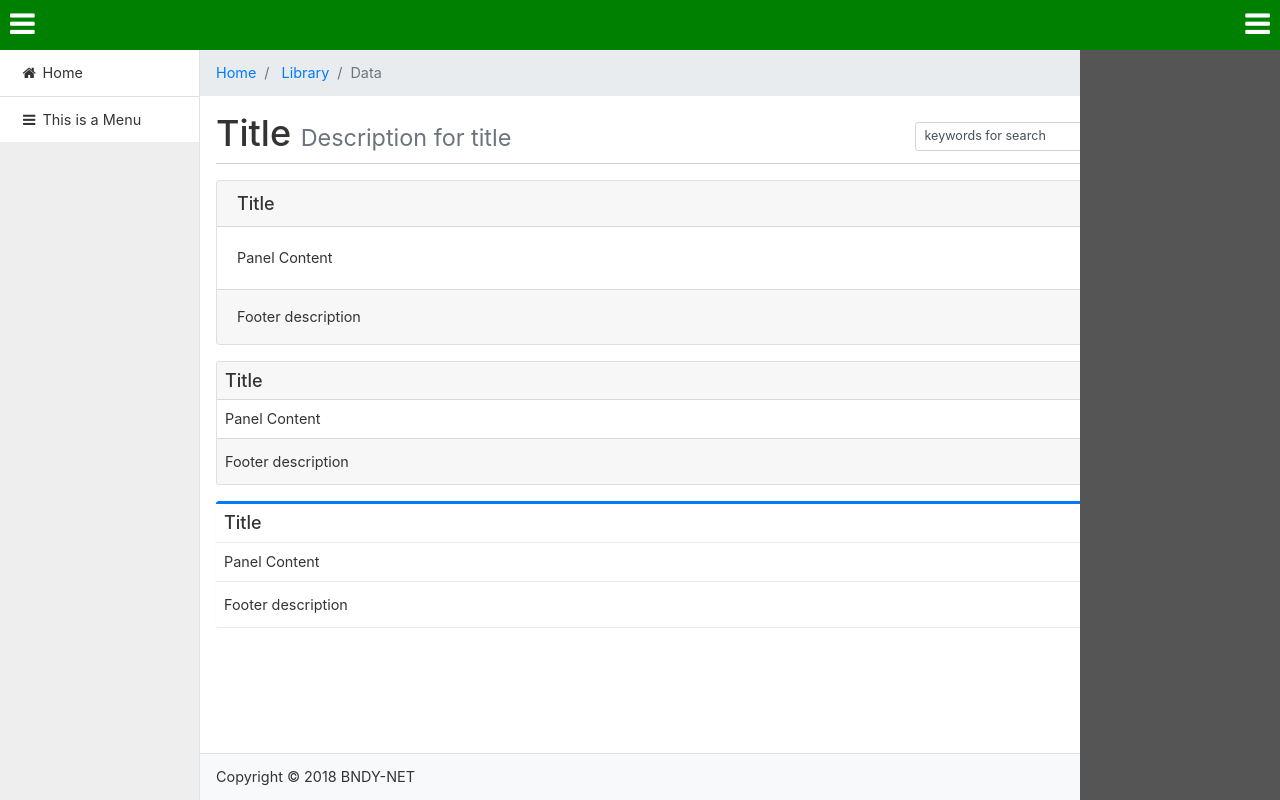
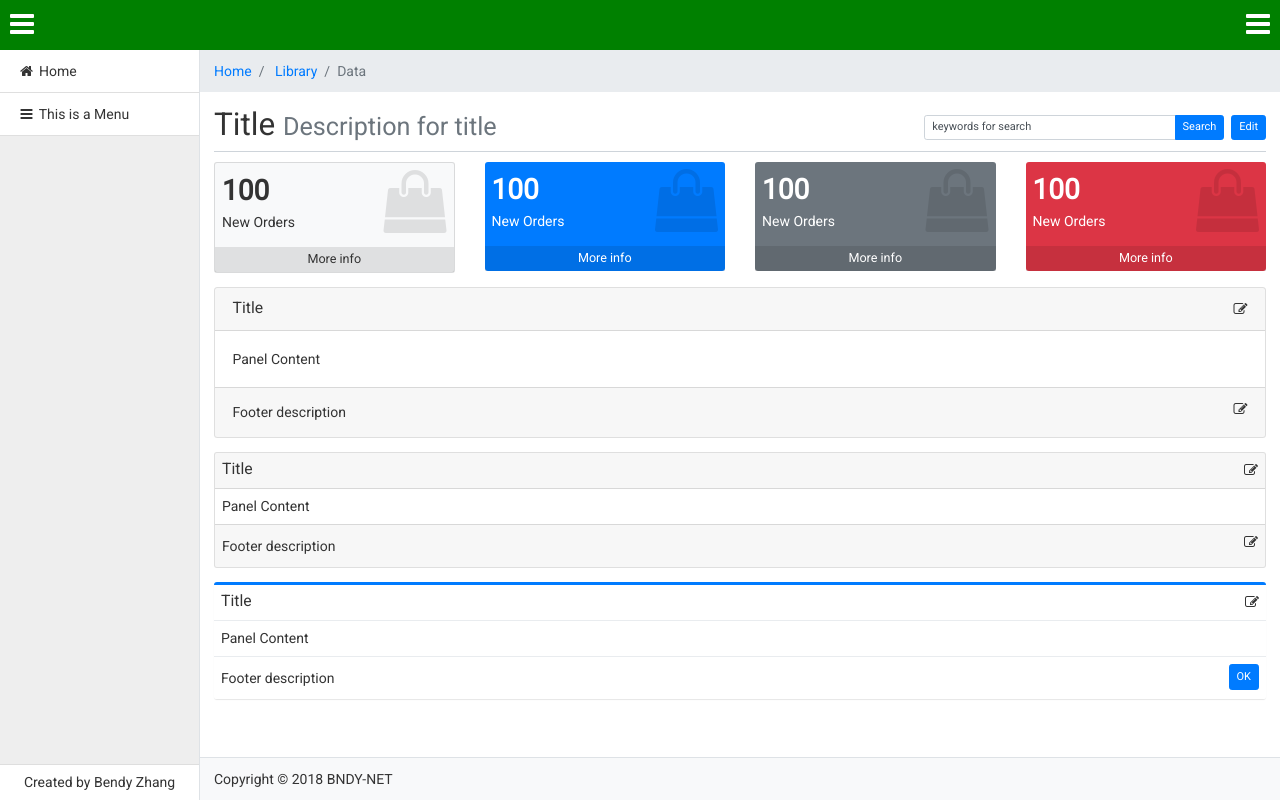
Before and after one commit to bndynet/bbootstrap, a website: page docs/layout-admin.html in a window 1280 px wide. Drawn offline with Linux system fonts and the light colour scheme.

Commit message:
bugfix for layout

```diff
--- a/docs/layout-admin.html
+++ b/docs/layout-admin.html
@@ -55,6 +55,9 @@
                 </span>
             </a>
         </nav>
+        <footer class="p-2 hidden-mini">
+            Created by Bendy Zhang
+        </footer>
     </div>
     <div class="main">
         <nav aria-label="breadcrumb">
@@ -85,6 +88,64 @@
             </div>
         </div>
         <div class="content-body">
+            <div class="row">
+                <div class="col">
+                    <div class="card card-mini">
+                        <div class="card-header">
+                            100
+                        </div>
+                        <div class="card-body">
+                            New Orders
+                        </div>
+                        <a href="#" class="card-footer">
+                            More info
+                        </a>
+                        <i class="fa fa-shopping-bag card-icon"></i>
+                    </div>
+                </div>
+                <div class="col">
+                    <div class="card card-mini card-primary">
+                        <div class="card-header">
+                            100
+                        </div>
+                        <div class="card-body">
+                            New Orders
+                        </div>
+                        <a class="card-footer">
+                            More info
+                        </a>
+                        <i class="fa fa-shopping-bag card-icon"></i>
+                    </div>
+                </div>
+                <div class="col">
+                    <div class="card card-mini card-secondary">
+                        <div class="card-header">
+                            100
+                        </div>
+                        <div class="card-body">
+                            New Orders
+                        </div>
+                        <a class="card-footer">
+                            More info
+                        </a>
+                        <i class="fa fa-shopping-bag card-icon"></i>
+                    </div>
+                </div>
+                <div class="col">
+                    <div class="card card-mini card-danger">
+                        <div class="card-header">
+                            100
+                        </div>
+                        <div class="card-body">
+                            New Orders
+                        </div>
+                        <a class="card-footer">
+                            More info
+                        </a>
+                        <i class="fa fa-shopping-bag card-icon"></i>
+                    </div>
+                </div>
+            </div>
             <div class="card">
                 <div class="card-header">
                     <h5>Title</h5>
@@ -143,7 +204,7 @@
     <footer>
         Copyright &copy; 2018 BNDY-NET
     </footer>
-    <div class="sidebar-assist"></div>
+    <div class="sidebar-assist hidden"></div>
 </body>
 
 </html>
--- a/src/scss/_alertify.scss
+++ b/src/scss/_alertify.scss
@@ -25,7 +25,7 @@ $border-radius: $border-radius;
     }
     .dialog {
         position: relative;
-        top: 50%;
+        top: 40%;
         transform: translateY(-50%);
         padding: 15px;
         width: 400px;
--- a/src/scss/_card.scss
+++ b/src/scss/_card.scss
@@ -1,6 +1,6 @@
 // bootstrap
 .card {
-    margin-top: 1rem;
+    margin-bottom: 1rem;
 }
 .card-header,
 .card-footer {
@@ -58,3 +58,65 @@
         }
     }
 }
+
+.card.card-mini {
+    border-radius: 3px;
+    background-color: $light;
+
+    .card-header {
+        padding: 0.5rem 0.5rem 0 0.5rem;
+        border: none;
+        font-size: 200%;
+        font-weight: bold;
+        background-color: transparent;
+    }
+
+    .card-body {
+        padding: 0 0.5rem 1rem 0.5rem;
+        border: none;
+        background-color: transparent;
+    }
+
+    .card-footer {
+        display: block;
+        text-align: center;
+        border: none;
+        font-size: 90%;
+        padding: 0.25em;
+        background-color: rgba(0, 0, 0, 0.1);
+    }
+    a.card-footer {
+        color: $body-color;
+        &:hover {
+            background-color: rgba(0, 0, 0, 0.2);
+            text-decoration: none;
+        }
+    }
+
+    .card-icon {
+        font-size: 4.5em;
+        color: rgba(0, 0, 0, 0.1);
+        position: absolute;
+        right: 0.5rem;
+        top: 0.5rem;
+        transition: all 0.5s ease 0s;
+    }
+    &:hover {
+        .card-icon {
+            font-size: 5em;
+        }
+    }
+
+    @each $theme, $color in $theme-colors {
+        &.card-#{$theme} {
+            background-color: $color;
+            border: none;
+            @if ($theme != "light") {
+                color: #ffffff;
+                a.card-footer {
+                    color: #ffffff;
+                }
+            }
+        }
+    }
+}
--- a/src/scss/_common.scss
+++ b/src/scss/_common.scss
@@ -1,9 +1,28 @@
-@mixin animate($name, $duration: 0.5s) {
-    animation-name: $name;
-    animation-duration: $duration;
-    animation-fill-mode: both;
+@import url('https://fonts.googleapis.com/css?family=Roboto');
+
+html,
+body {
+    height: 100%;
+    overflow: hidden;
+    font-family: Roboto, -apple-system, BlinkMacSystemFont, 'Segoe UI', Roboto, Oxygen, Ubuntu, Cantarell, 'Open Sans', 'Helvetica Neue', sans-serif;
+    font-size: 14px;
+}
+
+a {
+    cursor: pointer;
+    text-decoration: none;
 }
 
 .with-shadow {
     box-shadow: 0 1px 1px rgba(0,0,0,0.1);
 }
+
+.text-lg {
+    font-size: 125%;
+}
+.text-sm {
+    font-size: 90%;
+}
+.text-xs {
+    font-size: 80%;
+}
--- a/src/scss/_layout.scss
+++ b/src/scss/_layout.scss
@@ -1,20 +1,10 @@
-@import "common";
+@import "mixins";
 
 $side-width: 260px !default;
 $side-width-sm: 200px !default;
-$side-width-mini: 3.5rem !default;
+$side-width-mini: 48px !default;
 $header-height: 50px !default;
 $transition-duration: 0.5s !default;
-
-html,
-body {
-    height: 100%;
-    overflow: hidden;
-}
-
-a {
-    cursor: pointer;
-}
 
 .layout-one {
     display: grid;
@@ -30,6 +20,14 @@ a {
         width: $side-width;
         height: 100%;
         overflow: auto;
+
+        & > footer,
+        & > .footer {
+            position: absolute;
+            bottom: 0;
+            width: 100%;
+            text-align: center;
+        }
     }
     & > main,
     & > .main {
@@ -98,6 +96,14 @@ a {
         .hidden-mini {
             @include animate(fadeIn, $transition-duration);
         }
+
+        & > footer,
+        & > .footer {
+            position: absolute;
+            bottom: 0;
+            width: 100%;
+            text-align: center;
+        }
     }
 
     & > .side-right,
@@ -111,7 +117,7 @@ a {
         transition: all 0.5s ease 0s;
 
         &.hidden {
-            right: -20 - $side-width;
+            transform: translateX(100%);
         }
     }
 
@@ -135,10 +141,6 @@ a {
             margin: 0.75rem 1rem;
             h1 {
                 margin: 0;
-
-                small {
-                    font-size: 65%;
-                }
             }
             .toolbox {
                 position: absolute;
@@ -182,7 +184,6 @@ a {
             .show-mini {
                 display: inherit;
             }
-
         }
 
         & > main,
@@ -217,6 +218,10 @@ a {
         }
 
         &.sidebar-mini {
+            & > .side-left,
+            & > .sidebar-main {
+                width: $side-width-mini;
+            }
             & > main,
             & > .main,
             & > footer,
--- /dev/null
+++ b/src/scss/_mixins.scss
@@ -0,0 +1,5 @@
+@mixin animate($name, $duration: 0.5s) {
+    animation-name: $name;
+    animation-duration: $duration;
+    animation-fill-mode: both;
+}
--- a/src/scss/bbootstrap.scss
+++ b/src/scss/bbootstrap.scss
@@ -8,10 +8,10 @@ $font-size-base: 0.9rem;
 @import "node_modules/font-awesome/scss/font-awesome";
 @import "node_modules/jquery-datetimepicker/jquery.datetimepicker";
 
+@import "common";
 @import "keyframes";
 @import "bootstrap";
 @import "icons";
-@import "layout";
 
 @import "card";
 @import "link";
@@ -29,6 +29,8 @@ $font-size-base: 0.9rem;
 @import "select";
 @import "dialog";
 
+@import "layout";
+
 
 .loading-wrapper {
     z-index: 9999;
```
Also changed, not shown: docs/layout-one.html (+1 -1 lines), docs/layout-two.html (+1 -1 lines), dist/css/bbootstrap.css, dist/css/bbootstrap.min.css, docs/css/bbootstrap.min.css.
